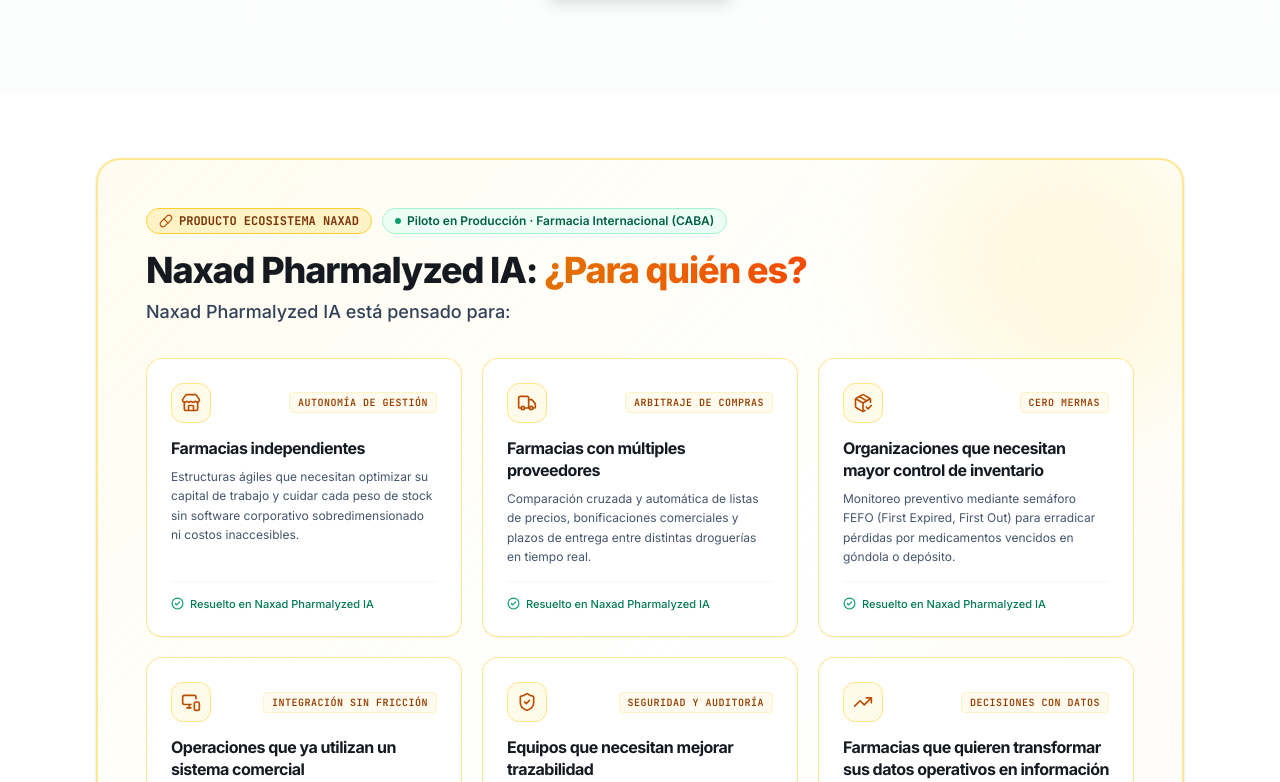
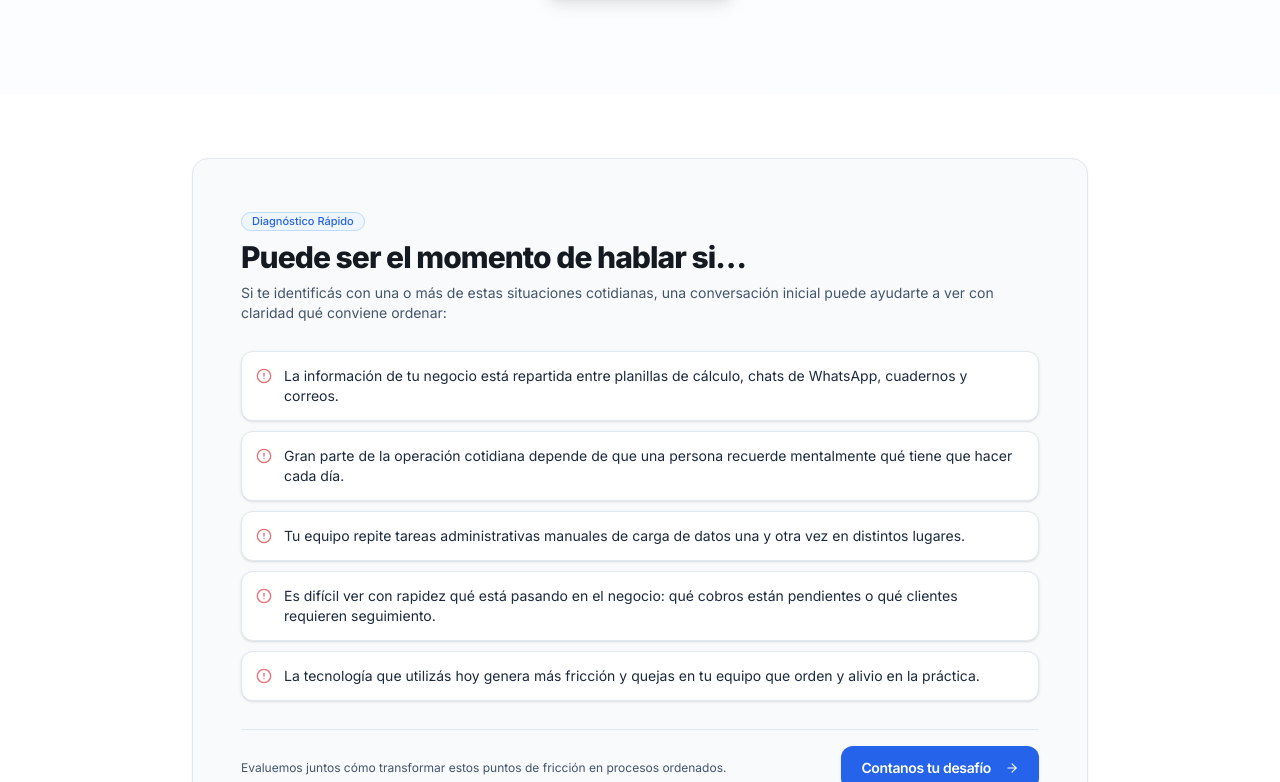
Before and after one commit to naxadsas-sistem/PW-NAXAD, a Next.js app: page /para-quien in a window 1280 px wide. Shown: the part 878-1660 px from the top of the page. Built offline with nearby package versions, Linux system fonts and the light colour scheme.

Commit message:
fix(para-quien): eliminar seccion exclusiva de PharmalyzeAudience para unificar flujo

```diff
--- a/src/app/para-quien/page.tsx
+++ b/src/app/para-quien/page.tsx
@@ -7,7 +7,6 @@
 import { Badge } from "@/components/ui/Badge";
 import { Button } from "@/components/ui/Button";
 import { RubrosShowcase } from "@/components/RubrosShowcase";
-import { PharmalyzeAudience } from "@/components/PharmalyzeAudience";
 import {
   AlertCircle,
   ArrowRight,
@@ -16,7 +15,7 @@
 export const metadata: Metadata = {
   title: "Para Quién Trabajamos | Clínicas, Nutrición, Farmacias y PyMEs | NAXAD",
   description:
-    "Soluciones de gestión y tecnología para clínicas, centros de salud, profesionales y farmacias (Naxad Pharmalyzed IA).",
+    "Soluciones de gestión y tecnología para clínicas, centros de salud, profesionales, farmacias y PyMEs.",
 };
 
 export default function ParaQuienPage() {
@@ -35,11 +34,6 @@
       <main className="flex-1 pt-24 sm:pt-28 pb-20">
         {/* Sección Interactiva de Rubros con Dinamismo Premium */}
         <RubrosShowcase />
-
-        {/* Foco de Audiencia: Naxad Pharmalyzed IA */}
-        <Container className="mt-12 sm:mt-16">
-          <PharmalyzeAudience />
-        </Container>
 
         <Container className="mt-12 sm:mt-16">
           {/* Bloque de Señales: Puede ser el momento de hablar si... */}
```
